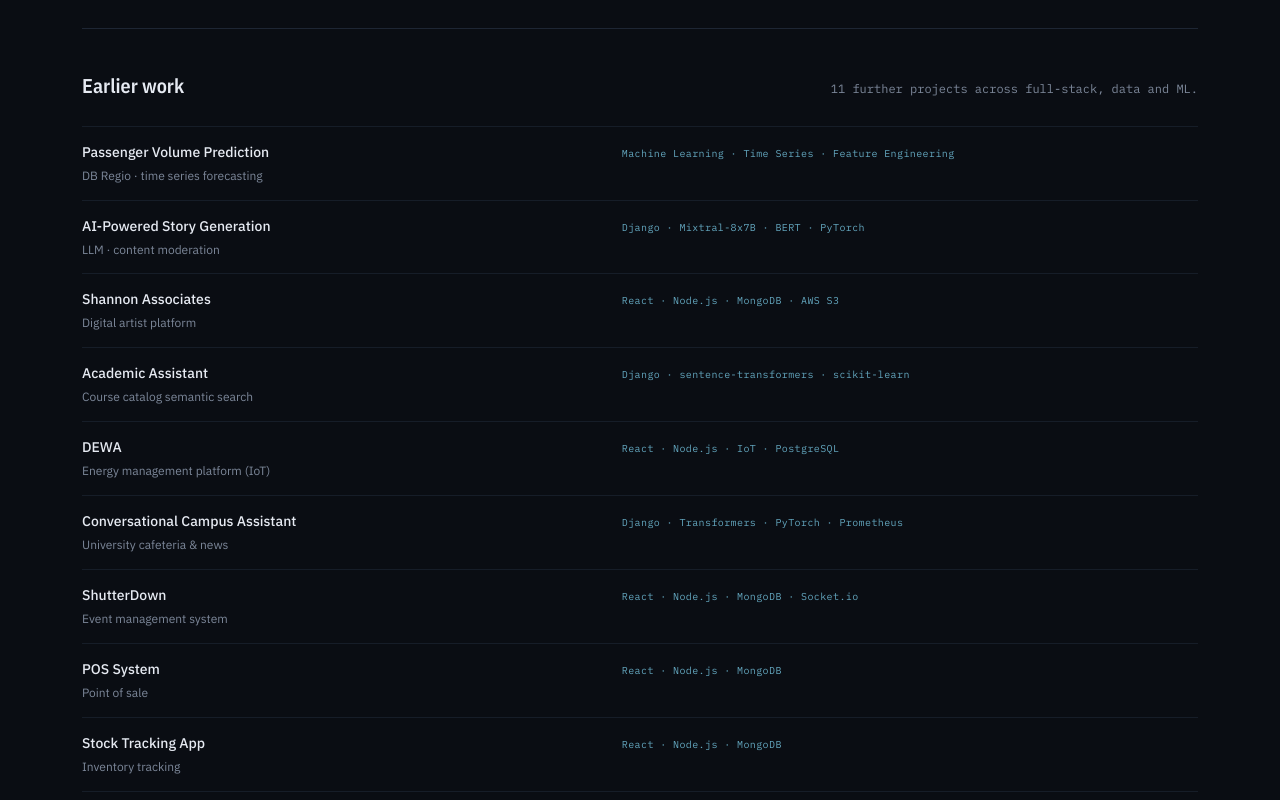
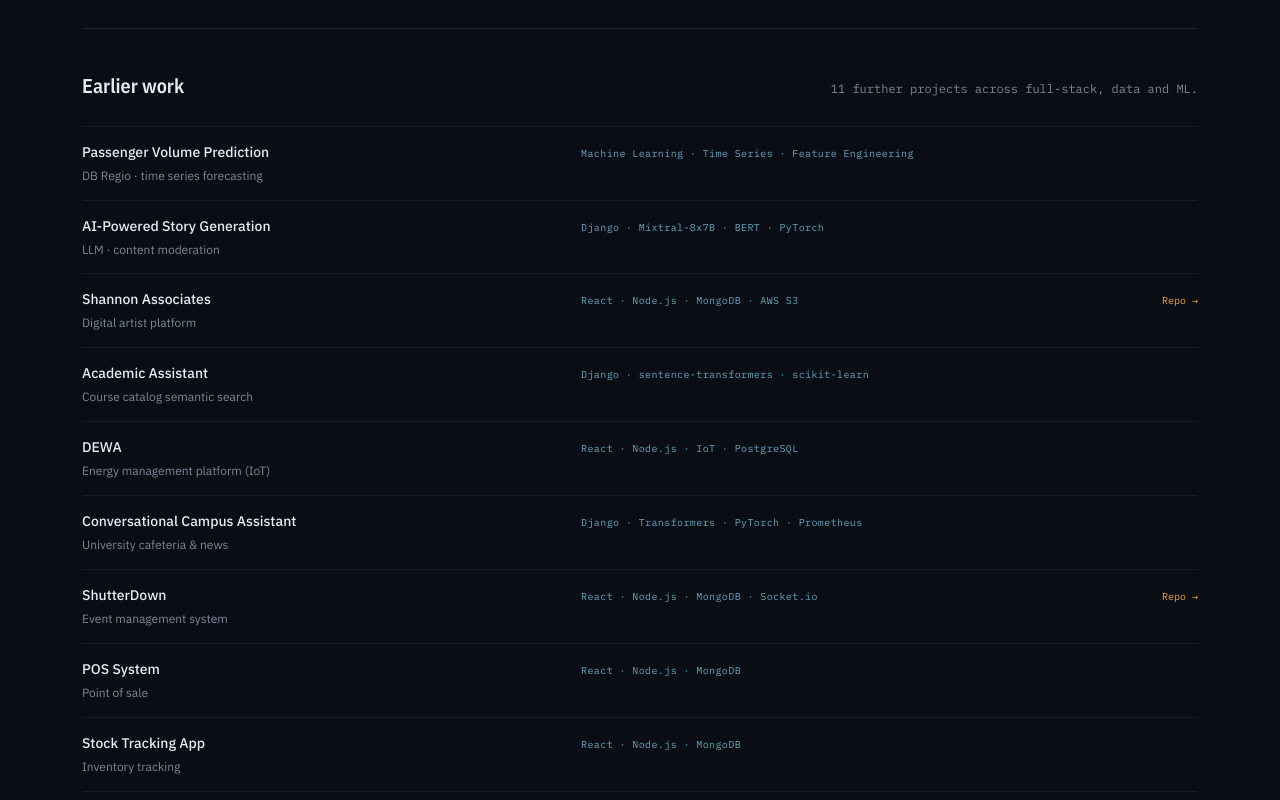
Before and after one commit to nauman-ahmed/portfolio_website, a React (Vite) app: page / in a window 1280 px wide. Shown: the part 3560-4360 px from the top of the page. Built offline with nearby package versions, Linux system fonts and the light colour scheme.

Commit message:
Added project link

```diff
--- a/src/data/projects.js
+++ b/src/data/projects.js
@@ -147,7 +147,9 @@ export const featuredProjects = [
       knowledge base stays current, Streamlit provides the interface, and the full stack is
       dockerised for reproducible local deployment.</p>
     `,
-    links: [],
+    links: [
+      { label: 'Repository', href: 'https://github.com/nauman-ahmed/smart-travel-planner-agentic-rag' },
+    ],
   },
 
   {
@@ -187,13 +189,13 @@ export const featuredProjects = [
 export const archiveProjects = [
   { title: 'Passenger Volume Prediction', kind: 'DB Regio · time series forecasting', year: null, stack: ['Machine Learning', 'Time Series', 'Feature Engineering'], href: null },
   { title: 'AI-Powered Story Generation', kind: 'LLM · content moderation', year: null, stack: ['Django', 'Mixtral-8x7B', 'BERT', 'PyTorch'], href: null },
-  { title: 'Shannon Associates', kind: 'Digital artist platform', year: null, stack: ['React', 'Node.js', 'MongoDB', 'AWS S3'], href: null },
+  { title: 'Shannon Associates', kind: 'Digital artist platform', year: null, stack: ['React', 'Node.js', 'MongoDB', 'AWS S3'], href: 'https://github.com/nauman-ahmed/shannon-website' },
   { title: 'Academic Assistant', kind: 'Course catalog semantic search', year: null, stack: ['Django', 'sentence-transformers', 'scikit-learn'], href: null },
   { title: 'DEWA', kind: 'Energy management platform (IoT)', year: null, stack: ['React', 'Node.js', 'IoT', 'PostgreSQL'], href: null },
   { title: 'Conversational Campus Assistant', kind: 'University cafeteria & news', year: null, stack: ['Django', 'Transformers', 'PyTorch', 'Prometheus'], href: null },
-  { title: 'ShutterDown', kind: 'Event management system', year: null, stack: ['React', 'Node.js', 'MongoDB', 'Socket.io'], href: null },
+  { title: 'ShutterDown', kind: 'Event management system', year: null, stack: ['React', 'Node.js', 'MongoDB', 'Socket.io'], href: 'https://github.com/nauman-ahmed/shutterdown' },
   { title: 'POS System', kind: 'Point of sale', year: null, stack: ['React', 'Node.js', 'MongoDB'], href: null },
   { title: 'Stock Tracking App', kind: 'Inventory tracking', year: null, stack: ['React', 'Node.js', 'MongoDB'], href: null },
-  { title: 'Liver Disease Analytics', kind: 'Interactive data visualisation', year: null, stack: ['D3.js', 'JavaScript'], href: null },
+  { title: 'Liver Disease Analytics', kind: 'Interactive data visualisation', year: null, stack: ['D3.js', 'JavaScript'], href: 'https://github.com/nauman-ahmed/d3visualization' },
   { title: 'Real-Time Assessment Scoring', kind: 'Simulation-based grading platform', year: null, stack: ['React', 'Flask', 'MongoDB'], href: null },
 ];
```
